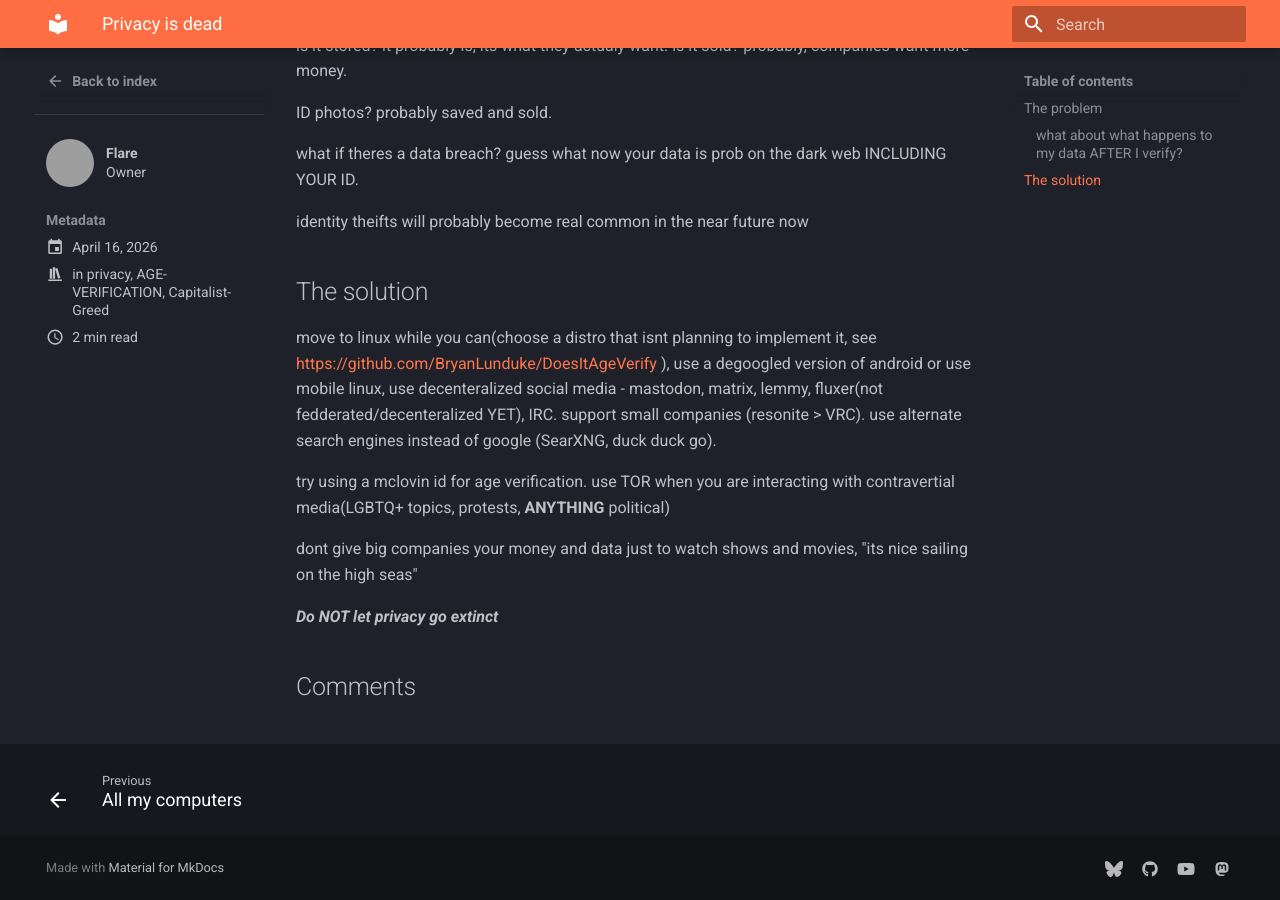
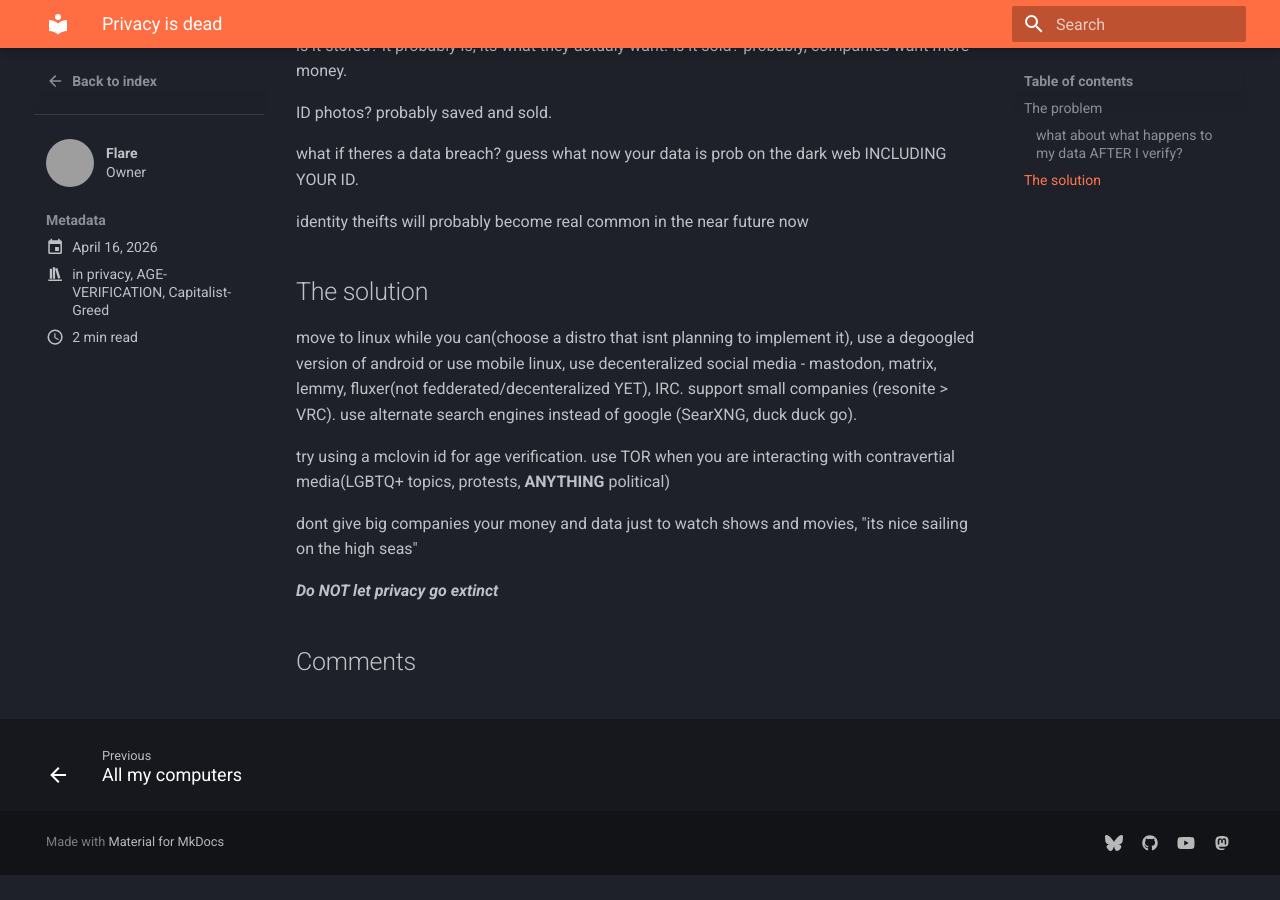
Before and after one commit to flare-proto/flare-proto.github.io, an MkDocs documentation site: the page built from docs/blog/posts/privacyIsDead.md, in a window 1280 px wide and 900 px high, scrolled down 908 px. Built offline with MkDocs 1.6.1 and Material for MkDocs 9.7.7, drawn with Linux system fonts in a browser that asks for light colours; comment, search, counter and statistics services are not loaded; after the commit the page ends 1783 px from its top, so only the background shows below that; grey boxes are pictures that could not be loaded.

Commit message:
Update privacyIsDead.md

```diff
--- a/docs/blog/posts/privacyIsDead.md
+++ b/docs/blog/posts/privacyIsDead.md
@@ -40,7 +40,7 @@
 identity theifts will probably become real common in the near future now
 
 ## The solution
-move to linux while you can(choose a distro that isnt planning to implement it, see [https://github.com/BryanLunduke/DoesItAgeVerify](https://github.com/BryanLunduke/DoesItAgeVerify) ), use a degoogled version of android or use mobile linux, use decenteralized social media - mastodon, matrix, lemmy, fluxer(not fedderated/decenteralized YET), IRC. support small companies (resonite > VRC). use alternate search engines instead of google (SearXNG, duck duck go).
+move to linux while you can(choose a distro that isnt planning to implement it), use a degoogled version of android or use mobile linux, use decenteralized social media - mastodon, matrix, lemmy, fluxer(not fedderated/decenteralized YET), IRC. support small companies (resonite > VRC). use alternate search engines instead of google (SearXNG, duck duck go).
 
 try using a mclovin id for age verification. use TOR when you are interacting with contravertial media(LGBTQ+ topics, protests, **ANYTHING** political)
 
```
